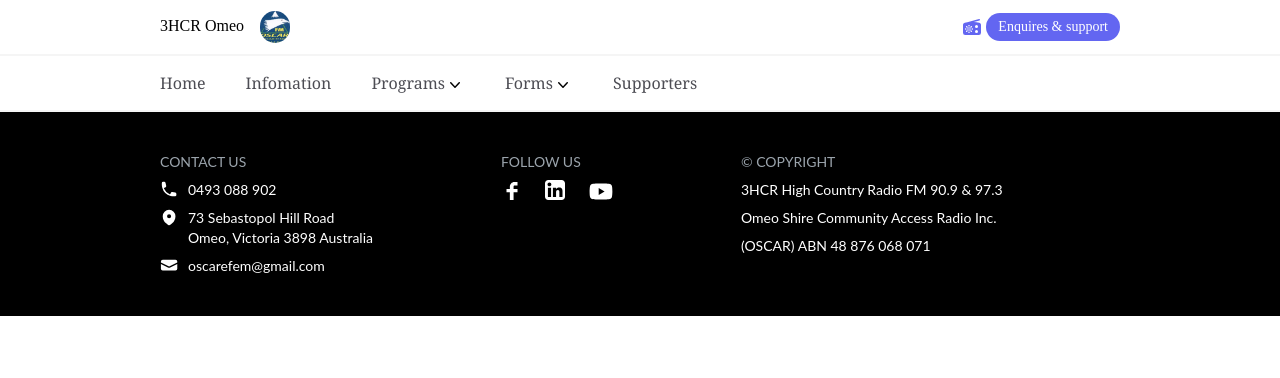
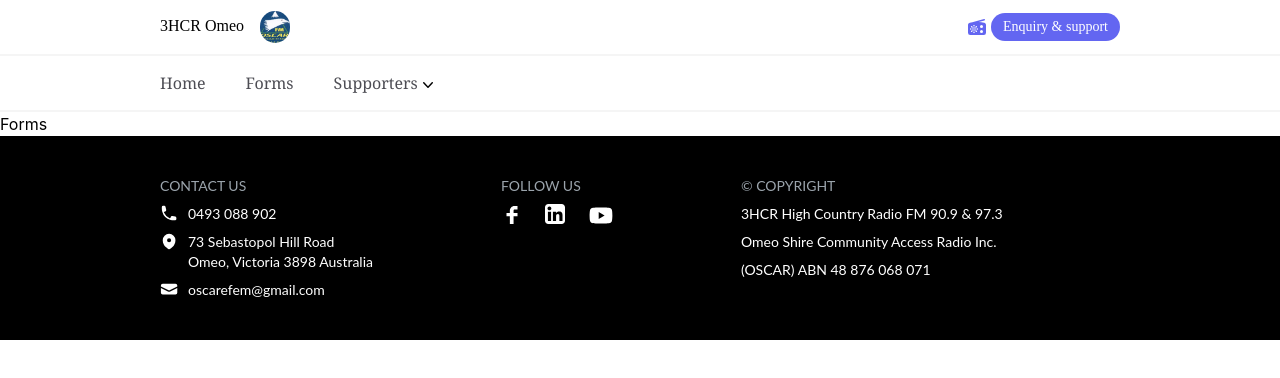
Before and after one commit to partyVic/3hrc, a React (Create React App) app in the folder client/: page /forms in a window 1280 px wide. Shown: the top 378 px of the page. Built offline with nearby package versions, Linux system fonts and the light colour scheme.

Commit message:
Create screens & style bug fix

```diff
--- a/client/src/App.js
+++ b/client/src/App.js
@@ -4,6 +4,8 @@
 import Footer from './components/Footer'
 import HomeScreen from './screens/HomeScreen'
 import Support from './screens/Support'
+import Supporters from './screens/Supporters'
+import Forms from './screens/Forms'
 
 
 const App = () => {
@@ -12,8 +14,10 @@
       <Header />
       <div>
         <Routes>
+          <Route path="/support" element={<Support />} />
+          <Route path="/supporters" element={<Supporters />} />
+          <Route path="/forms" element={<Forms />} />
           <Route path="/" element={<HomeScreen />} />
-          <Route path="/support" element={<Support />} />
         </Routes>
       </div>
       <Footer />
--- a/client/src/components/navBar/NavBarDropDownModal.js
+++ b/client/src/components/navBar/NavBarDropDownModal.js
@@ -4,7 +4,7 @@
 const NavBarDropDownModal = ({ navItems }) => {
 
   return (
-    <div className='NavBarDropDownModal mt-2 pt-4 w-56 h-48 bg-white rounded-b-md'>
+    <div className='NavBarDropDownModal mt-2 pt-4 pb-6 w-56 bg-white rounded-b-md'>
       {navItems.map(item => (
         <div
           className={`ml-8 mt-2 hover:underline hover:underline-offset-2 hover:decoration-indigo-500 hover:cursor-pointer`}
--- a/client/src/components/navHeaderTitle/HeaderTitle.js
+++ b/client/src/components/navHeaderTitle/HeaderTitle.js
@@ -41,7 +41,7 @@
                     <span className='mr-1 mt-1 text-indigo-500'>
                         <Radio />
                     </span>
-                    <span className='bg-indigo-500 text-white px-3 py-1 rounded-full'>Enquires & support</span>
+                    <span className='bg-indigo-500 text-white px-3 py-1 rounded-full'>Enquiry & support</span>
                 </div>
             </div>
 
--- a/client/src/dataBase/navBarItems.js
+++ b/client/src/dataBase/navBarItems.js
@@ -1,9 +1,9 @@
 const NAVBAR_ITEMS = [
     { title: 'Home', navItems: [], navItemURL: '/' },
-    { title: 'Infomation', navItems: [], navItemURL: 'info' },
-    { title: 'Programs', navItems: ['Program 1', 'Program 2', 'Program 3', 'Program 4'], navItemURL: '' },
-    { title: 'Forms', navItems: ['Form 1', 'From2'], navItemURL: '' },
-    { title: 'Supporters', navItems: [], navItemURL: 'Supporters' },
+    // { title: 'Infomation', navItems: [], navItemURL: 'info' },
+    // { title: 'Programs', navItems: ['Program 1', 'Program 2', 'Program 3', 'Program 4'], navItemURL: '' },
+    { title: 'Forms', navItems: [], navItemURL: '/forms' },
+    { title: 'Supporters', navItems: ['Our supporters', 'Enquiry & help'], navItemURL: '/supporters' },
 ]
 
 export default NAVBAR_ITEMS
--- /dev/null
+++ b/client/src/screens/Forms.js
@@ -0,0 +1,9 @@
+import React from 'react'
+
+const Forms = () => {
+  return (
+    <div>Forms</div>
+  )
+}
+
+export default Forms
--- /dev/null
+++ b/client/src/screens/Supporters.js
@@ -0,0 +1,9 @@
+import React from 'react'
+
+const Supporters = () => {
+  return (
+    <div>Supporters</div>
+  )
+}
+
+export default Supporters
```
